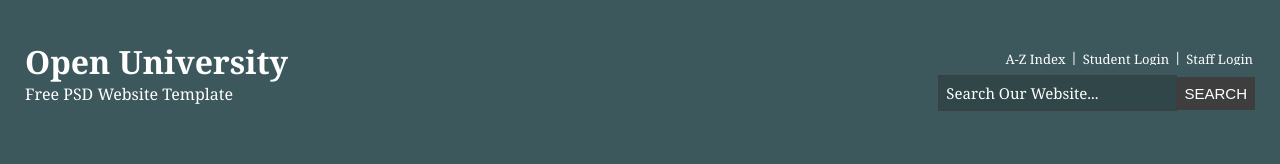
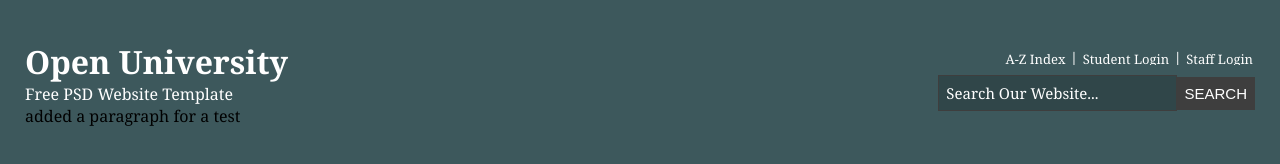
Before and after one commit to vedatimeri/PWWW20-21_Gr16, a plain HTML site: page index.html in a window 1280 px wide. Drawn offline with Linux system fonts and the light colour scheme.

Commit message:
initial commit

```diff
--- a/index.html
+++ b/index.html
@@ -24,5 +24,9 @@
             </div>
 
     </header>
+
+    <div>
+        <p>added a paragraph for a test</p>
+    </div>
 </body>
 </html>
```
